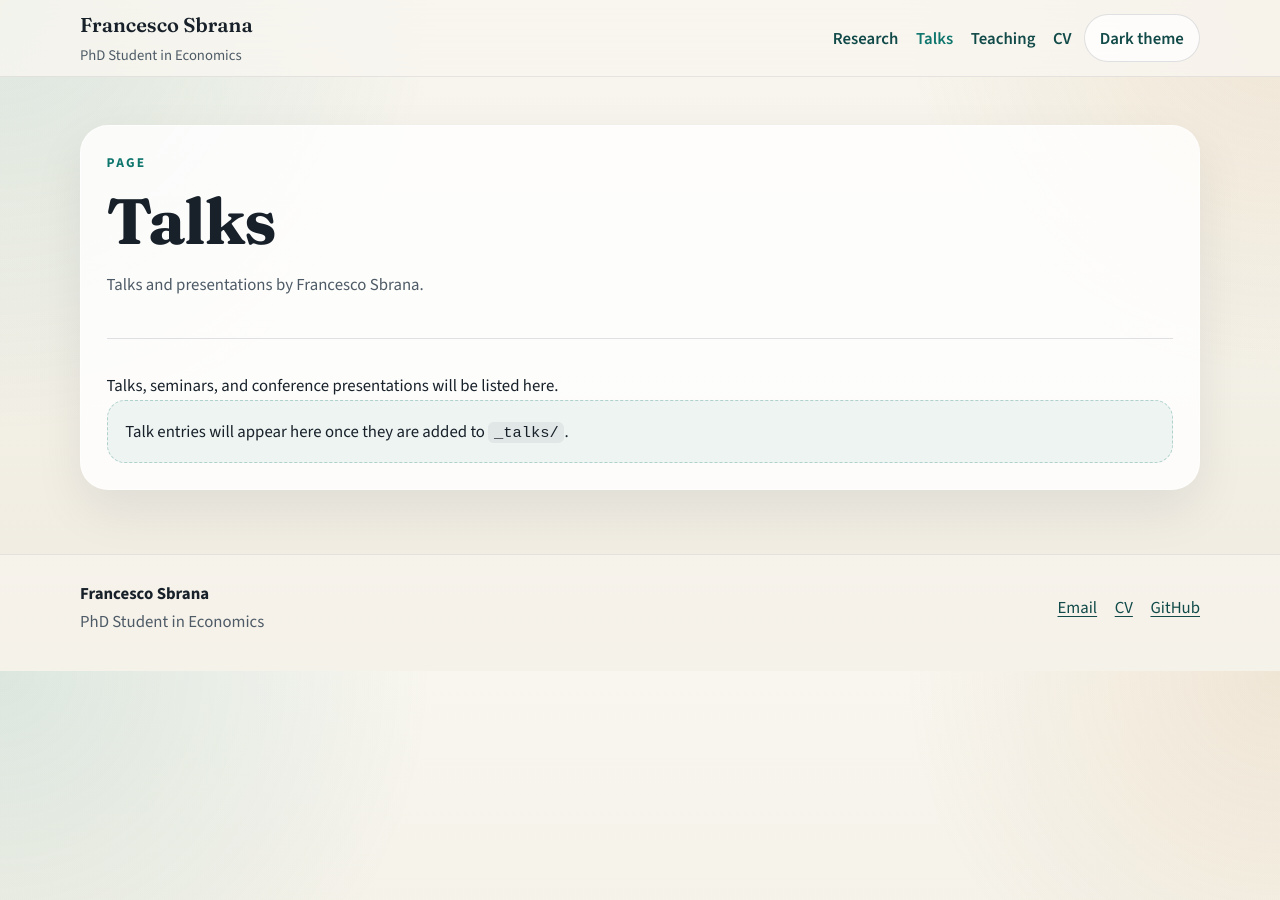
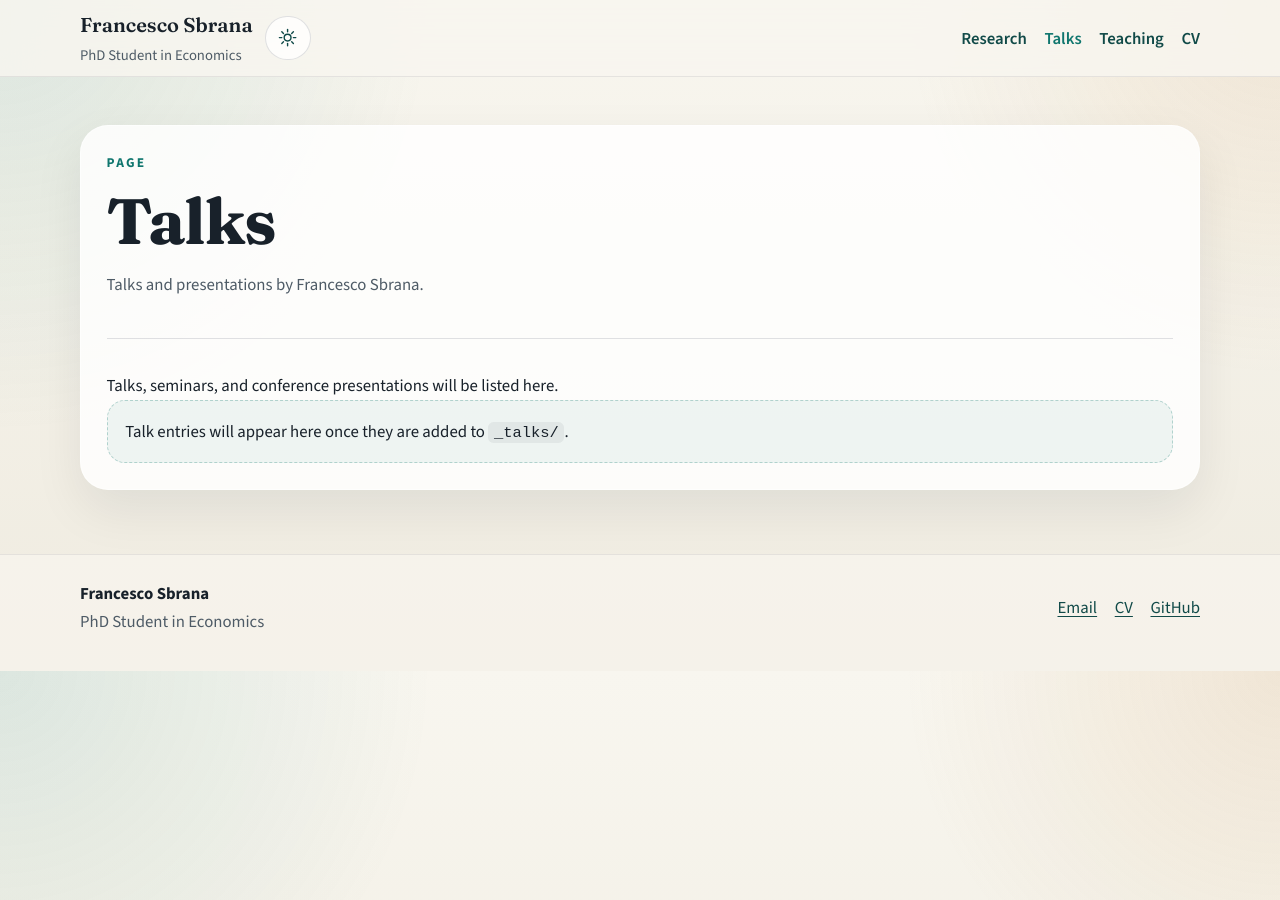
Before and after one commit to FraSbra/FraSbra.github.io, a Jekyll site: the page built from _pages/talks.html, in a window 1280 px wide. Built offline with Jekyll 4.4.1, drawn with Linux system fonts in a browser that asks for light colours.

Commit message:
same of before

```diff
--- a/_includes/site-header.html
+++ b/_includes/site-header.html
@@ -2,10 +2,31 @@
      Edit _data/navigation.yml to change menu items. -->
 <header class="site-header">
   <div class="site-header__inner">
-    <a class="site-brand" href="{{ '/' | relative_url }}">
-      <span class="site-brand__name">{{ site.title }}</span>
-      <span class="site-brand__meta">{{ site.data.profile.role }}</span>
-    </a>
+    <div class="site-header__identity">
+      <a class="site-brand" href="{{ '/' | relative_url }}">
+        <span class="site-brand__name">{{ site.title }}</span>
+        <span class="site-brand__meta">{{ site.data.profile.role }}</span>
+      </a>
+
+      <button class="theme-toggle" type="button" aria-pressed="false" aria-label="Switch to dark theme" title="Switch to dark theme">
+        <span class="visually-hidden">Toggle light and dark theme</span>
+        <svg class="theme-toggle__icon theme-toggle__icon--sun" viewBox="0 0 24 24" aria-hidden="true" focusable="false">
+          <circle cx="12" cy="12" r="4.25"></circle>
+          <path d="M12 1.75v3"></path>
+          <path d="M12 19.25v3"></path>
+          <path d="M4.75 4.75l2.1 2.1"></path>
+          <path d="M17.15 17.15l2.1 2.1"></path>
+          <path d="M1.75 12h3"></path>
+          <path d="M19.25 12h3"></path>
+          <path d="M4.75 19.25l2.1-2.1"></path>
+          <path d="M17.15 6.85l2.1-2.1"></path>
+        </svg>
+        <svg class="theme-toggle__icon theme-toggle__icon--moon" viewBox="0 0 24 24" aria-hidden="true" focusable="false">
+          <path d="M17.5 14.5c-1.25.7-2.65 1.05-4.2 1.05-4.8 0-8.7-3.9-8.7-8.7 0-1.55.35-2.95 1.05-4.2-2.55 1.45-4.15 4.15-4.15 7.15 0 4.55 3.7 8.25 8.25 8.25 3 0 5.7-1.6 7.15-4.15z"></path>
+          <path d="M14.7 3.3l.45 1.4a2.9 2.9 0 0 0 1.85 1.85l1.4.45-1.4.45a2.9 2.9 0 0 0-1.85 1.85l-.45 1.4-.45-1.4a2.9 2.9 0 0 0-1.85-1.85l-1.4-.45 1.4-.45a2.9 2.9 0 0 0 1.85-1.85z"></path>
+        </svg>
+      </button>
+    </div>
 
     <div class="site-header__utilities">
       <nav id="site-nav" class="site-nav" aria-label="Primary">
@@ -18,10 +39,6 @@
         </ul>
       </nav>
 
-      <button class="theme-toggle" type="button" aria-pressed="false" aria-label="Switch theme">
-        <span class="theme-toggle__label">Dark theme</span>
-      </button>
-
       <button class="site-nav-toggle" type="button" aria-expanded="false" aria-controls="site-nav">
         <span class="site-nav-toggle__label">Menu</span>
       </button>
--- a/assets/css/main.scss
+++ b/assets/css/main.scss
@@ -171,6 +171,18 @@ td {
   top: auto;
 }
 
+.visually-hidden {
+  position: absolute;
+  width: 1px;
+  height: 1px;
+  padding: 0;
+  margin: -1px;
+  overflow: hidden;
+  clip: rect(0, 0, 0, 0);
+  white-space: nowrap;
+  border: 0;
+}
+
 .skip-link:focus {
   left: 1rem;
   top: 1rem;
@@ -206,6 +218,7 @@ td {
   min-height: 4.75rem;
 }
 
+.site-header__identity,
 .site-header__utilities {
   display: flex;
   align-items: center;
@@ -268,7 +281,34 @@ td {
   cursor: pointer;
 }
 
-.theme-toggle__label,
+.theme-toggle {
+  width: 2.9rem;
+  padding: 0;
+  flex: 0 0 auto;
+}
+
+.theme-toggle__icon {
+  width: 1.2rem;
+  height: 1.2rem;
+  fill: none;
+  stroke: currentColor;
+  stroke-width: 1.75;
+  stroke-linecap: round;
+  stroke-linejoin: round;
+}
+
+.theme-toggle__icon--moon {
+  display: none;
+}
+
+html[data-theme="dark"] .theme-toggle__icon--sun {
+  display: none;
+}
+
+html[data-theme="dark"] .theme-toggle__icon--moon {
+  display: block;
+}
+
 .site-nav-toggle__label {
   white-space: nowrap;
 }
@@ -633,6 +673,18 @@ td {
     display: inline-flex;
   }
 
+  .site-header__identity {
+    min-width: 0;
+  }
+
+  .site-brand {
+    min-width: 0;
+  }
+
+  .site-brand__meta {
+    display: none;
+  }
+
   .site-nav {
     position: absolute;
     top: calc(100% + 0.35rem);
@@ -656,6 +708,10 @@ td {
     gap: 0;
   }
 
+  .site-header__utilities {
+    gap: 0.55rem;
+  }
+
   .site-nav__item a {
     padding: 0.75rem 0.35rem;
   }
--- a/assets/js/main.js
+++ b/assets/js/main.js
@@ -4,7 +4,6 @@
 const navToggle = document.querySelector(".site-nav-toggle");
 const nav = document.querySelector(".site-nav");
 const themeToggle = document.querySelector(".theme-toggle");
-const themeToggleLabel = document.querySelector(".theme-toggle__label");
 const themeMeta = document.querySelector('meta[name="theme-color"]');
 const root = document.documentElement;
 const storageKey = "site-theme";
@@ -27,17 +26,15 @@ function writeStoredTheme(theme) {
 }
 
 function updateThemeButton(theme) {
-  if (!themeToggle || !themeToggleLabel) {
+  if (!themeToggle) {
     return;
   }
 
   const nextTheme = theme === "dark" ? "light" : "dark";
-  const nextThemeLabel = nextTheme === "dark" ? "Dark theme" : "Light theme";
 
   themeToggle.setAttribute("aria-pressed", String(theme === "dark"));
   themeToggle.setAttribute("aria-label", `Switch to ${nextTheme} theme`);
   themeToggle.setAttribute("title", `Switch to ${nextTheme} theme`);
-  themeToggleLabel.textContent = nextThemeLabel;
 }
 
 function updateThemeColor(theme) {
```
